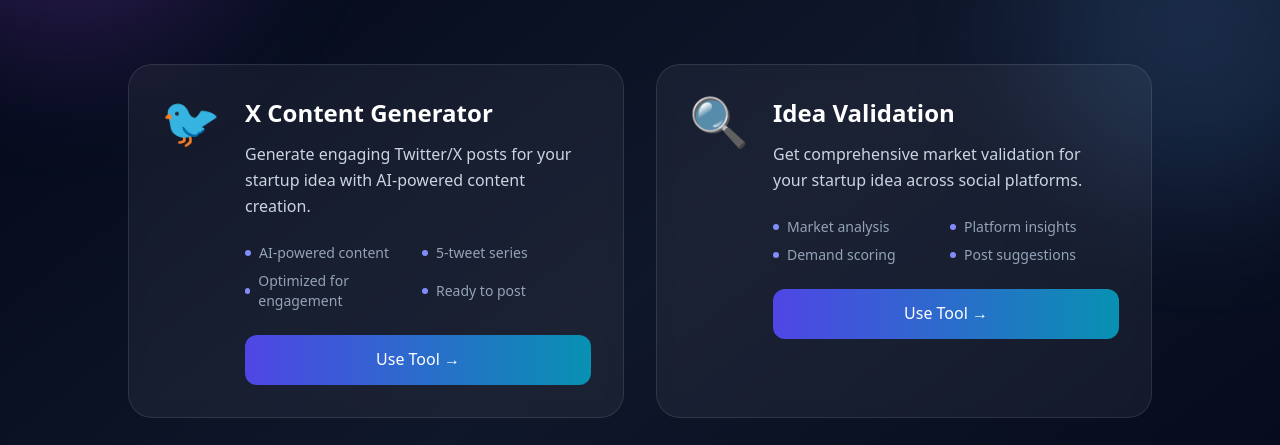
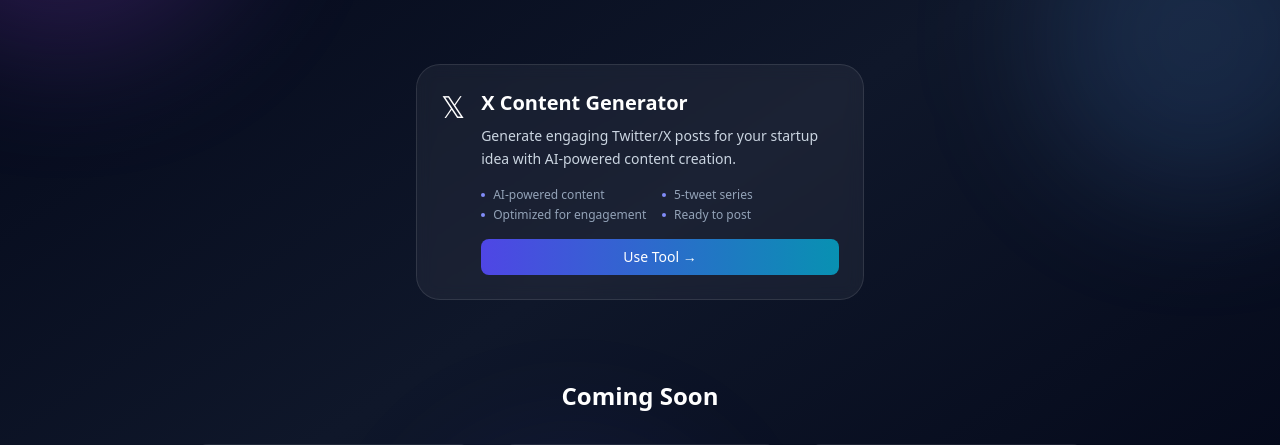
Before and after one commit to kptbarbarossa/validationly, a React (Vite) app: page /tools in a window 1280 px wide. Shown: the part 288-733 px from the top of the page. Built offline with nearby package versions, Linux system fonts and the light colour scheme; no server answers.

Commit message:
Fix tweet generator import error and update Tools page: remove idea validation card, add X icon, make cards smaller

```diff
--- a/src/pages/AITweetGenerator.tsx
+++ b/src/pages/AITweetGenerator.tsx
@@ -1,5 +1,5 @@
 import React, { useState } from 'react';
-import { useNavigate } from 'react-router-dom';
+import { useNavigate, useLocation } from 'react-router-dom';
 import SEOHead from '../components/SEOHead';
 
 interface TweetSeries {
--- a/src/pages/ToolsPage.tsx
+++ b/src/pages/ToolsPage.tsx
@@ -10,17 +10,9 @@ const ToolsPage: React.FC = () => {
             id: 'x-generator',
             title: 'X Content Generator',
             description: 'Generate engaging Twitter/X posts for your startup idea with AI-powered content creation.',
-            icon: '🐦',
+            icon: '𝕏',
             route: '/tweet-generator',
             features: ['AI-powered content', '5-tweet series', 'Optimized for engagement', 'Ready to post']
-        },
-        {
-            id: 'validation-analyzer',
-            title: 'Idea Validation',
-            description: 'Get comprehensive market validation for your startup idea across social platforms.',
-            icon: '🔍',
-            route: '/',
-            features: ['Market analysis', 'Platform insights', 'Demand scoring', 'Post suggestions']
         }
     ];
 
@@ -52,43 +44,45 @@ const ToolsPage: React.FC = () => {
                     </div>
 
                     {/* Tools Grid */}
-                    <div className="grid grid-cols-1 md:grid-cols-2 gap-8 max-w-5xl mx-auto">
+                    <div className="flex justify-center">
+                        <div className="w-full max-w-md">
                             {tools.map((tool) => (
                                 <div
                                     key={tool.id}
-                                className="group bg-white/5 backdrop-blur rounded-3xl p-8 border border-white/10 hover:border-white/20 transition-all duration-300 hover:scale-105 cursor-pointer"
+                                    className="group bg-white/5 backdrop-blur rounded-3xl p-6 border border-white/10 hover:border-white/20 transition-all duration-300 hover:scale-105 cursor-pointer"
                                     onClick={() => navigate(tool.route)}
                                 >
-                                <div className="flex items-start gap-6">
-                                    <div className="text-5xl group-hover:scale-110 transition-transform duration-300">
+                                    <div className="flex items-start gap-4">
+                                        <div className="text-3xl group-hover:scale-110 transition-transform duration-300">
                                             {tool.icon}
                                         </div>
                                         <div className="flex-1">
-                                        <h3 className="text-2xl font-bold text-white mb-3 group-hover:text-transparent group-hover:bg-clip-text group-hover:bg-gradient-to-r group-hover:from-indigo-400 group-hover:to-cyan-400 transition-all duration-300">
+                                            <h3 className="text-xl font-bold text-white mb-2 group-hover:text-transparent group-hover:bg-clip-text group-hover:bg-gradient-to-r group-hover:from-indigo-400 group-hover:to-cyan-400 transition-all duration-300">
                                                 {tool.title}
                                             </h3>
-                                        <p className="text-slate-300 mb-6 leading-relaxed">
+                                            <p className="text-slate-300 mb-4 leading-relaxed text-sm">
                                                 {tool.description}
                                             </p>
 
                                             {/* Features */}
-                                        <div className="grid grid-cols-2 gap-2 mb-6">
+                                            <div className="grid grid-cols-2 gap-1 mb-4">
                                                 {tool.features.map((feature, index) => (
-                                                <div key={index} className="flex items-center gap-2 text-sm text-slate-400">
-                                                    <div className="w-1.5 h-1.5 rounded-full bg-indigo-400" />
+                                                    <div key={index} className="flex items-center gap-2 text-xs text-slate-400">
+                                                        <div className="w-1 h-1 rounded-full bg-indigo-400" />
                                                         {feature}
                                                     </div>
                                                 ))}
                                             </div>
 
                                             {/* CTA Button */}
-                                        <button className="w-full px-6 py-3 bg-gradient-to-r from-indigo-600 to-cyan-600 hover:from-indigo-700 hover:to-cyan-700 rounded-xl text-white font-medium transition-all duration-300 group-hover:shadow-lg group-hover:shadow-indigo-500/25">
+                                            <button className="w-full px-4 py-2 bg-gradient-to-r from-indigo-600 to-cyan-600 hover:from-indigo-700 hover:to-cyan-700 rounded-lg text-white font-medium transition-all duration-300 group-hover:shadow-lg group-hover:shadow-indigo-500/25 text-sm">
                                                 Use Tool →
                                             </button>
                                         </div>
                                     </div>
                                 </div>
                             ))}
+                        </div>
                     </div>
 
                     {/* Coming Soon Section */}
```
Lines whose indentation alone changed are shown as unchanged.
